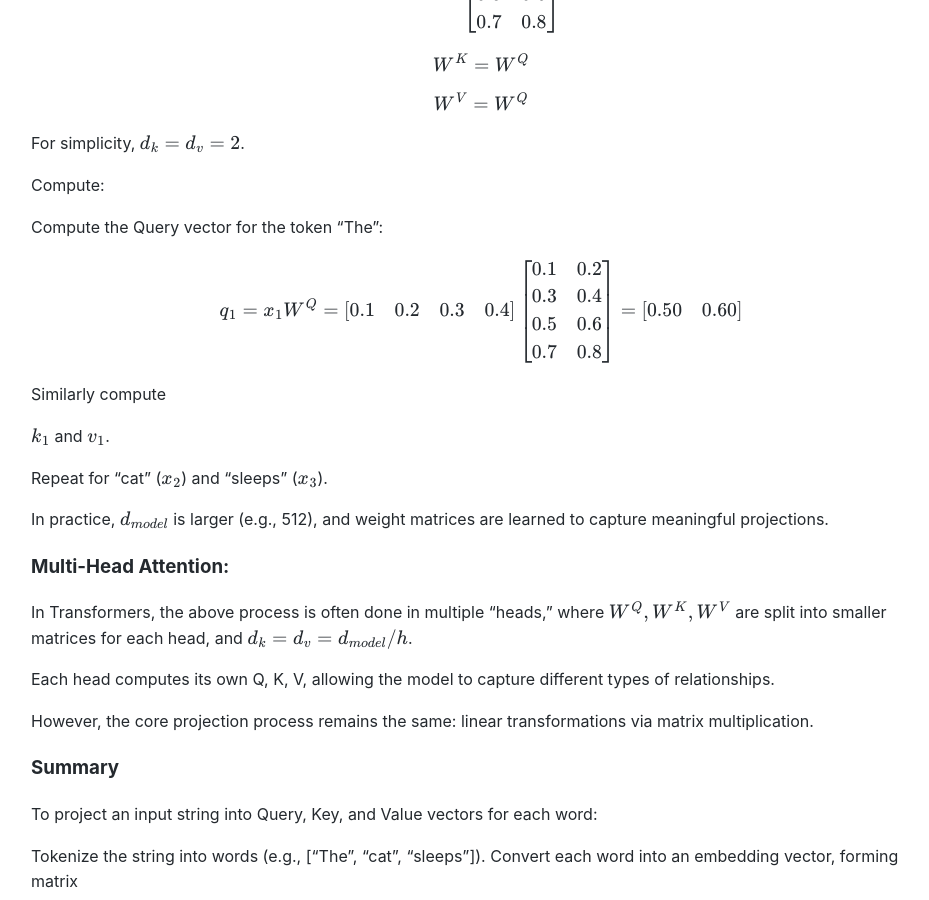
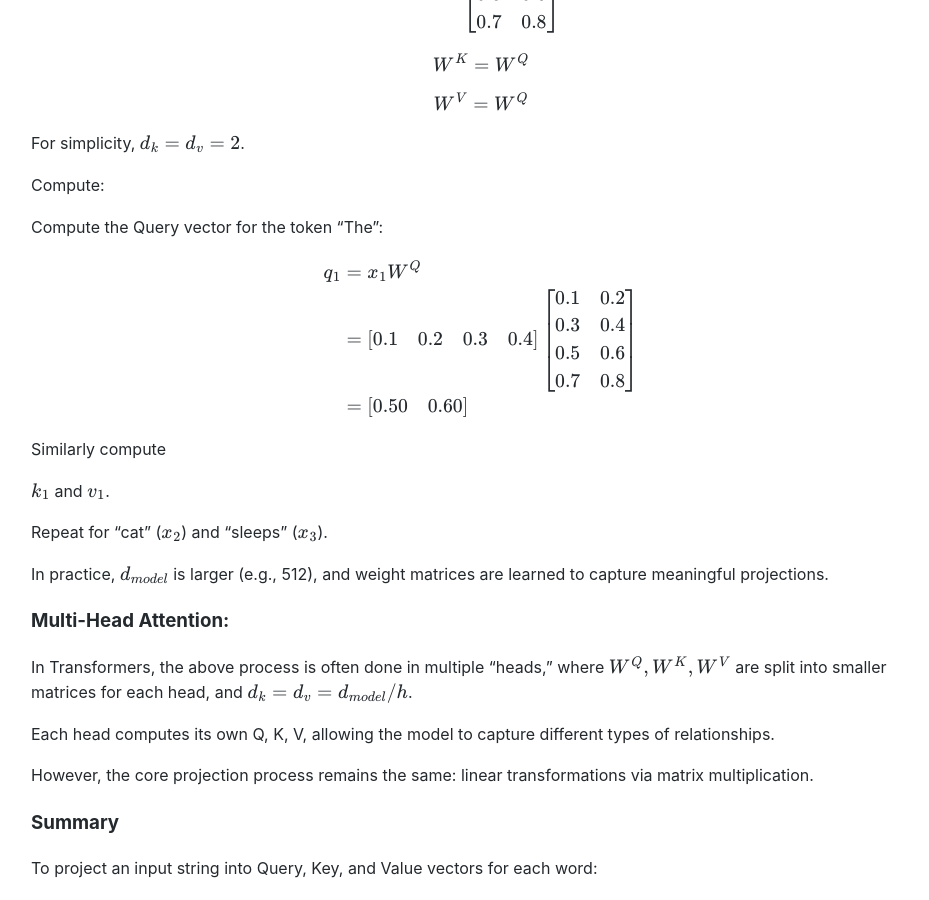
Before and after one commit to Michael-Lubinsky/michael-lubinsky.github.com, a Jekyll site: the page built from ml/attention.md, in a window 1280 px wide and 900 px high, scrolled down 10915 px. Shown: the whole window, without its empty margins (159-1088 px from the left). Built offline with Jekyll 4.4.1, drawn with Linux system fonts in a browser that asks for light colours; our own code applies the rules of GitHub Pages for plain Markdown files.

Commit message:
Refactor Query vector computation in attention.md
Removed unnecessary calculations and clarified the Query vector computation for the token 'The'.

```diff
--- a/ml/attention.md
+++ b/ml/attention.md
@@ -421,21 +421,17 @@ Compute:
 Compute the Query vector for the token "The":
 
 $$
-q_1 = x_1 W^Q
-=
-\begin{bmatrix}
-0.1 & 0.2 & 0.3 & 0.4
-\end{bmatrix}
+\begin{aligned}
+q_1 &= x_1 W^Q \\
+&= \begin{bmatrix} 0.1 & 0.2 & 0.3 & 0.4 \end{bmatrix}
 \begin{bmatrix}
 0.1 & 0.2 \\
 0.3 & 0.4 \\
 0.5 & 0.6 \\
 0.7 & 0.8
-\end{bmatrix}
-=
-\begin{bmatrix}
-0.50 & 0.60
-\end{bmatrix}
+\end{bmatrix} \\
+&= \begin{bmatrix} 0.50 & 0.60 \end{bmatrix}
+\end{aligned}
 $$
 
 Similarly compute
```
